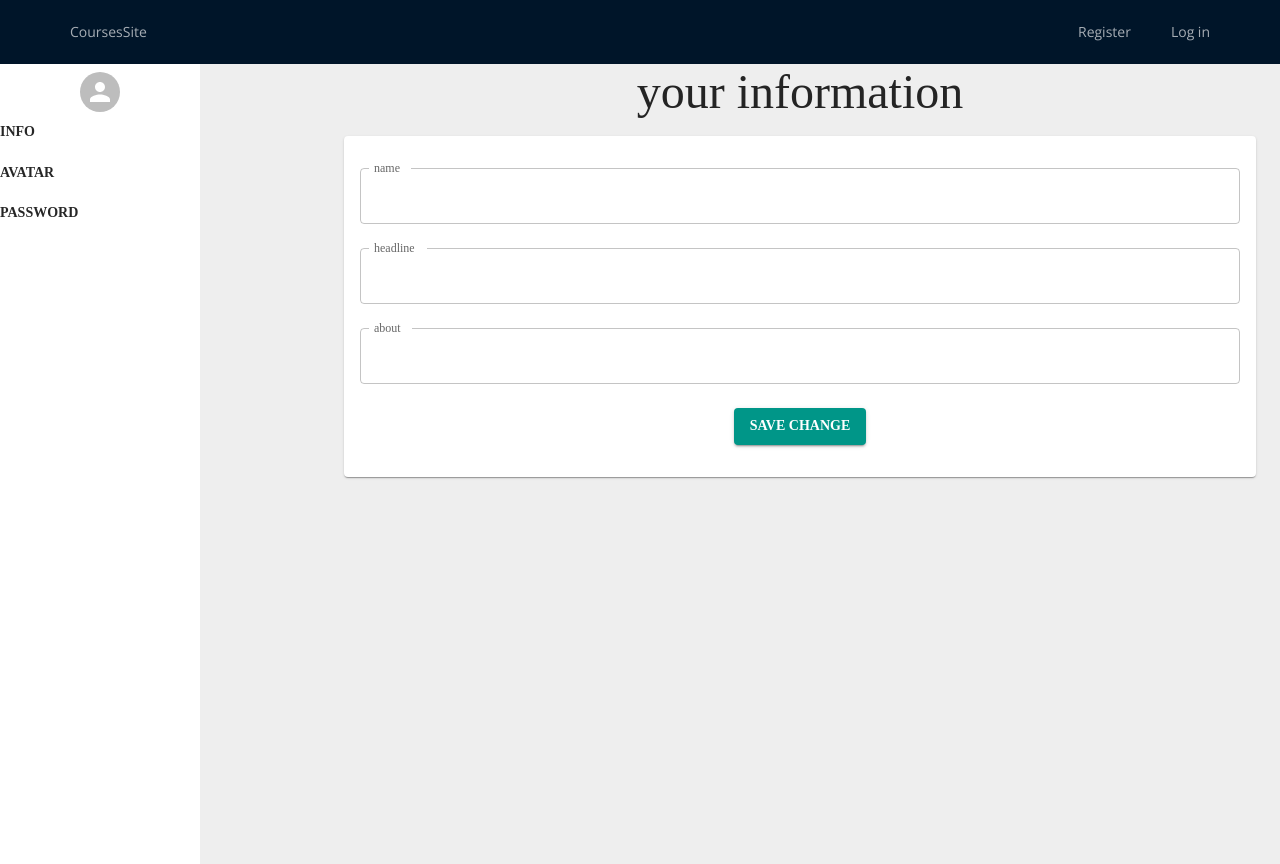
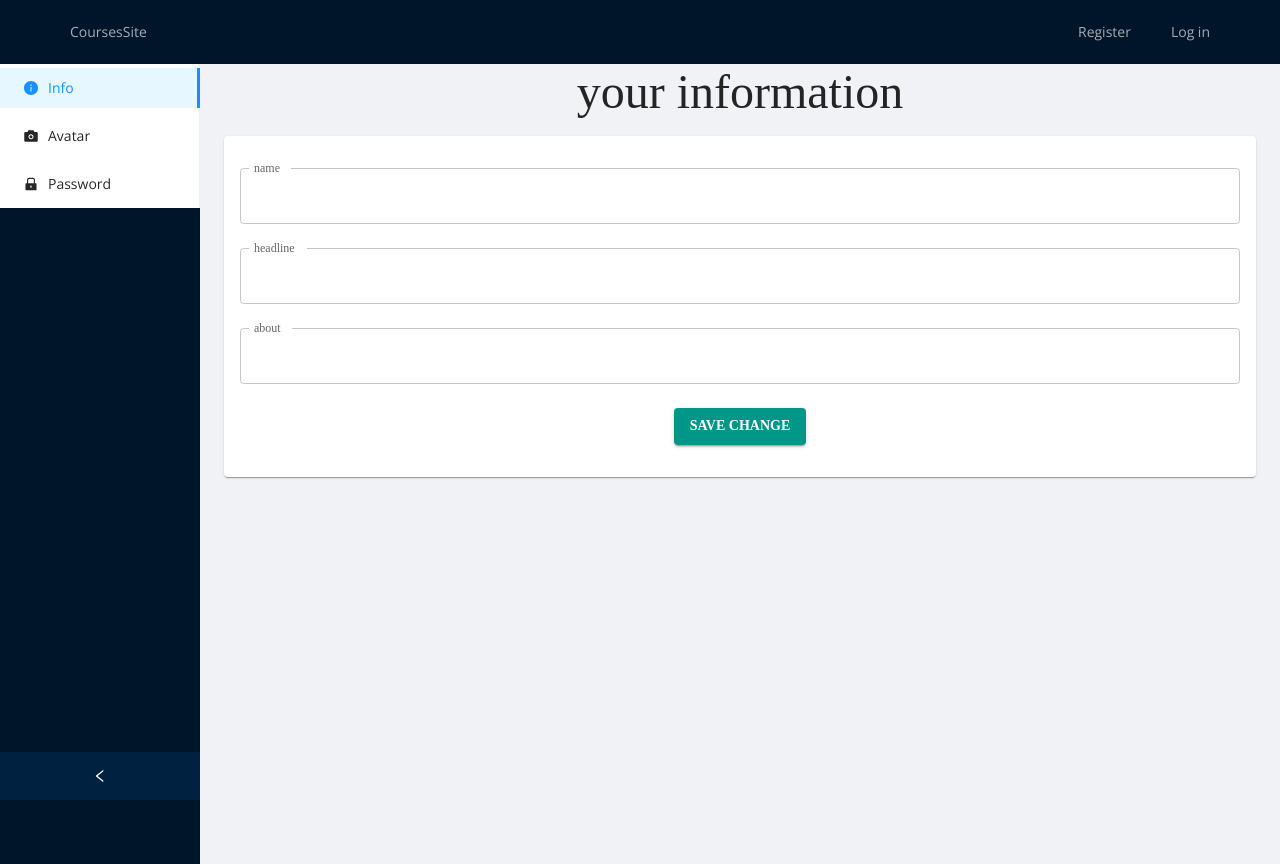
Before and after one commit to MB-Project-Mohammed-Almuziny/client, a React (Create React App) app: page /user/setting in a window 1280 px wide. Built offline with nearby package versions, Linux system fonts and the light colour scheme; no server answers.

Commit message:
update user sitting page

```diff
--- a/src/components/HeaderComponent/RightSide.js
+++ b/src/components/HeaderComponent/RightSide.js
@@ -21,6 +21,8 @@ export const RightSide = () => {
       <Menu.Item key="setting">
         <Link to="/user/setting"> setting</Link>
       </Menu.Item>
+
+      <Menu.Divider />
 
       <Menu.Item onClick={() => dispatch(logout({}))} key="log out">
         <Link to="/"> log out</Link>
--- a/src/pages/UserSetting.js
+++ b/src/pages/UserSetting.js
@@ -1,10 +1,12 @@
 import { React, useState } from "react";
-import { useSelector } from "react-redux";
-import { Grid, Avatar, List, ListItem, Typography } from "@mui/material";
+import { Layout, Menu } from "antd";
+import { InfoCircleFilled, CameraFilled, LockFilled } from "@ant-design/icons";
 
 import { UserSettingInfo } from "./../components/UserSettingInfo";
 import { UserSettingAvatar } from "../components/UserSettingAvatar";
 import { UserSettingPassword } from "../components/UserSettingPassword";
+
+const { Sider, Content } = Layout;
 
 const GetPanel = ({ panel }) => {
   switch (panel) {
@@ -23,39 +25,38 @@ const GetPanel = ({ panel }) => {
 };
 
 export const UserSetting = () => {
+  const [collapsed, setCollapsed] = useState(false);
   const [panel, setPanel] = useState("Info");
 
-  const { user, avatar } = useSelector((state) => state.account);
+  const menuItems = [
+    { name: "Info", icon: <InfoCircleFilled /> },
+    { name: "Avatar", icon: <CameraFilled /> },
+    { name: "Password", icon: <LockFilled /> },
+  ];
 
   return (
-    <Grid container>
-      <Grid item xs={3}>
-        <List
-          sx={{
-            width: "100%",
-            maxWidth: 200,
-            height: "100vh",
-            bgcolor: "background.paper",
-          }}
-        >
-          <Avatar alt={user} src={avatar}  sx={{ m: "auto" }} />
+    <Layout style={{ minHeight: "100vh" }}>
+      <Sider
+        collapsible
+        collapsed={collapsed}
+        onCollapse={() => setCollapsed(!collapsed)}
+      >
+        <Menu defaultSelectedKeys={panel} mode="inline">
+          {menuItems.map((item) => (
+            <Menu.Item
+              onClick={() => setPanel(item.name)}
+              key={item.name}
+              icon={item.icon}
+            >
+              {item.name}
+            </Menu.Item>
+          ))}
+        </Menu>
+      </Sider>
 
-          {["Info", "Avatar", "Password"].map((value) => (
-            <ListItem key={value} disableGutters>
-              <Typography
-                variant="button"
-                className="pointer"
-                onClick={() => setPanel(value)}
-              >
-                {value}
-              </Typography>
-            </ListItem>
-          ))}
-        </List>
-      </Grid>
-      <Grid item xs={9}>
+      <Content>
         <GetPanel panel={panel} />
-      </Grid>
-    </Grid>
+      </Content>
+    </Layout>
   );
 };
```
